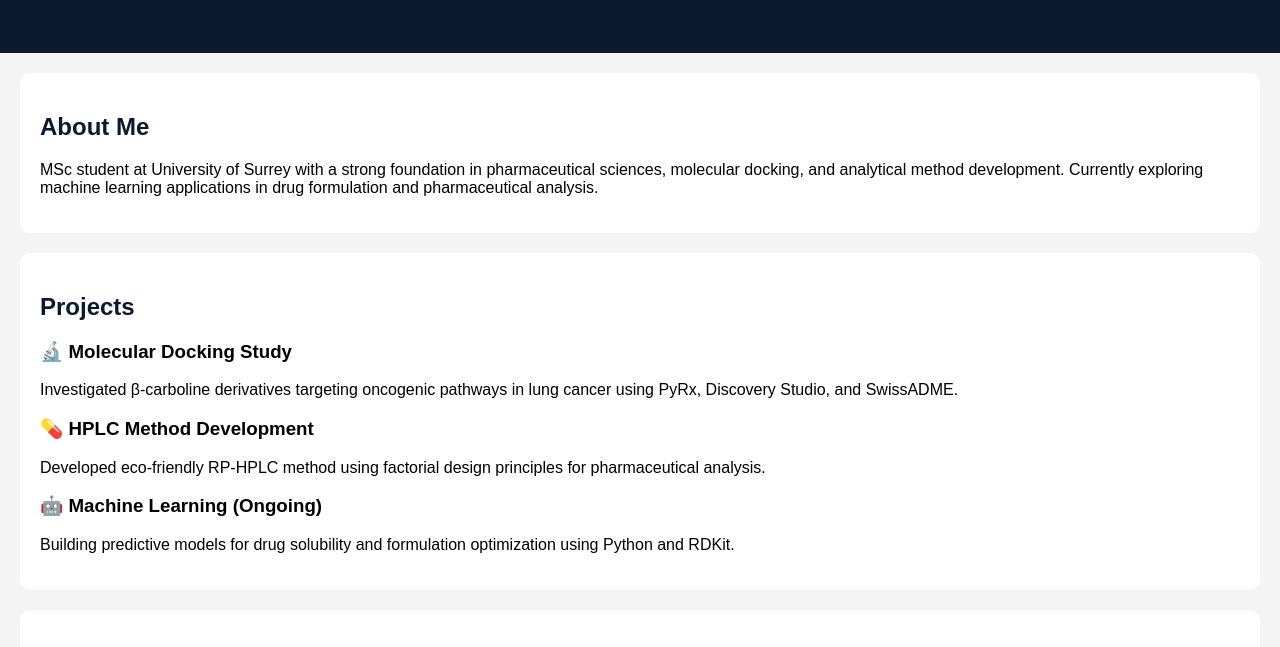
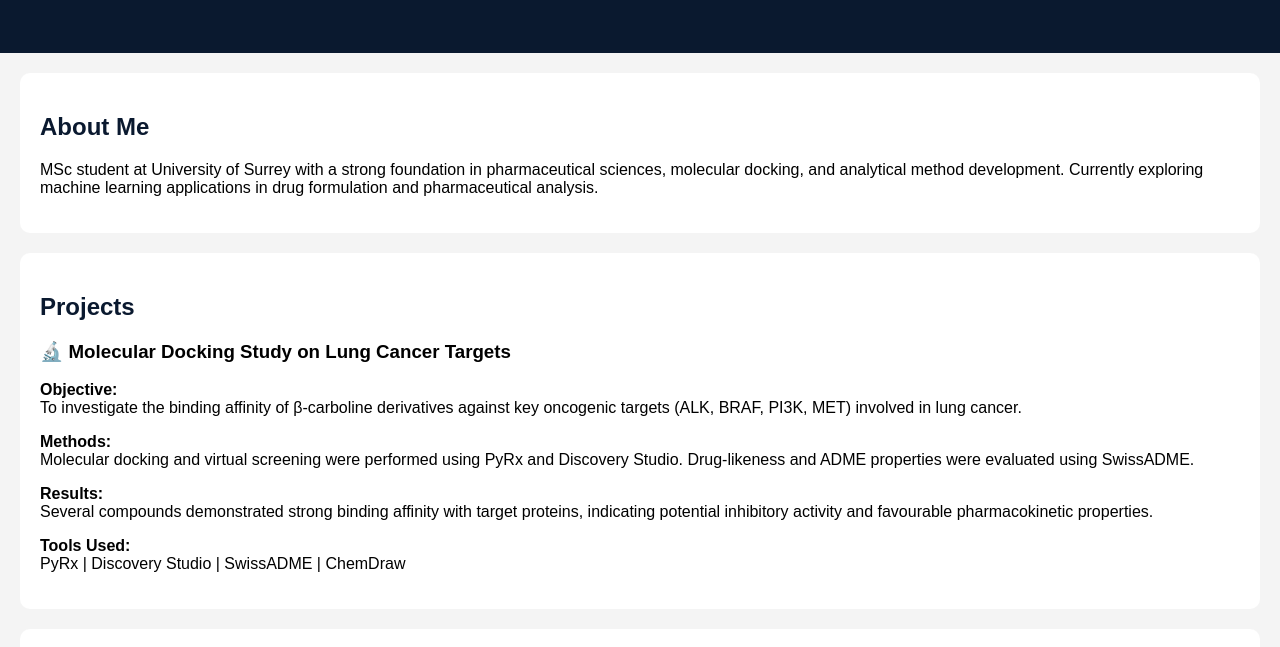
Before and after one commit to alaminmia99/mia, a plain HTML site: page index.html in a window 1280 px wide. Shown: the part 141-788 px from the top of the page. Drawn offline with Linux system fonts and the light colour scheme.

Commit message:
Revise project sections in index.html
Updated project descriptions for clarity and detail.

```diff
--- a/index.html
+++ b/index.html
@@ -31,22 +31,26 @@
 <section>
     <h2>Projects</h2>
 
-    <h3>🔬 Molecular Docking Study</h3>
-    <p>
-        Investigated β-carboline derivatives targeting oncogenic pathways in lung cancer using PyRx,
-        Discovery Studio, and SwissADME.
+    <h3>🔬 Molecular Docking Study on Lung Cancer Targets</h3>
+
+    <p><strong>Objective:</strong><br>
+    To investigate the binding affinity of β-carboline derivatives against key oncogenic targets
+    (ALK, BRAF, PI3K, MET) involved in lung cancer.
     </p>
 
-    <h3>💊 HPLC Method Development</h3>
-    <p>
-        Developed eco-friendly RP-HPLC method using factorial design principles for pharmaceutical analysis.
+    <p><strong>Methods:</strong><br>
+    Molecular docking and virtual screening were performed using PyRx and Discovery Studio.
+    Drug-likeness and ADME properties were evaluated using SwissADME.
     </p>
 
-    <h3>🤖 Machine Learning (Ongoing)</h3>
-    <p>
-        Building predictive models for drug solubility and formulation optimization using Python and RDKit.
+    <p><strong>Results:</strong><br>
+    Several compounds demonstrated strong binding affinity with target proteins, indicating
+    potential inhibitory activity and favourable pharmacokinetic properties.
     </p>
 
+    <p><strong>Tools Used:</strong><br>
+    PyRx | Discovery Studio | SwissADME | ChemDraw
+    </p>
 </section>
 
 <section>
```
